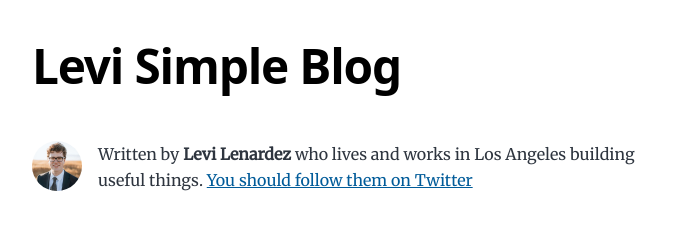
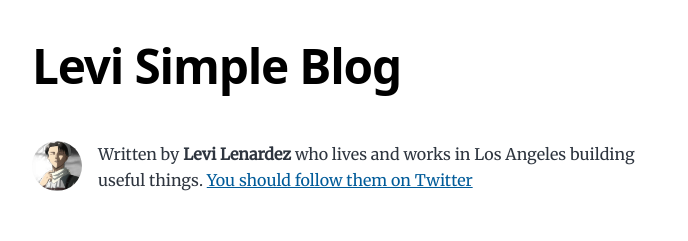
Before and after one commit to LeviLenardez/gatsby-starter-blog-mid, a Gatsby site: page / in a window 1280 px wide. Shown: the top 241 px of the page, without its empty margins (292-980 px from the left). Built offline with nearby package versions, Linux system fonts and the light colour scheme; Gatsby itself is replaced by a stand-in of ours.

Commit message:
Update bio.js

```diff
--- a/src/components/bio.js
+++ b/src/components/bio.js
@@ -36,7 +36,7 @@ const Bio = () => {
         className="bio-avatar"
         layout="fixed"
         formats={["auto", "webp", "avif"]}
-        src="../images/profile-pic.png"
+        src="../images/Levi Mr. Cleaning Cropped.jpg"
         width={50}
         height={50}
         quality={95}
```
